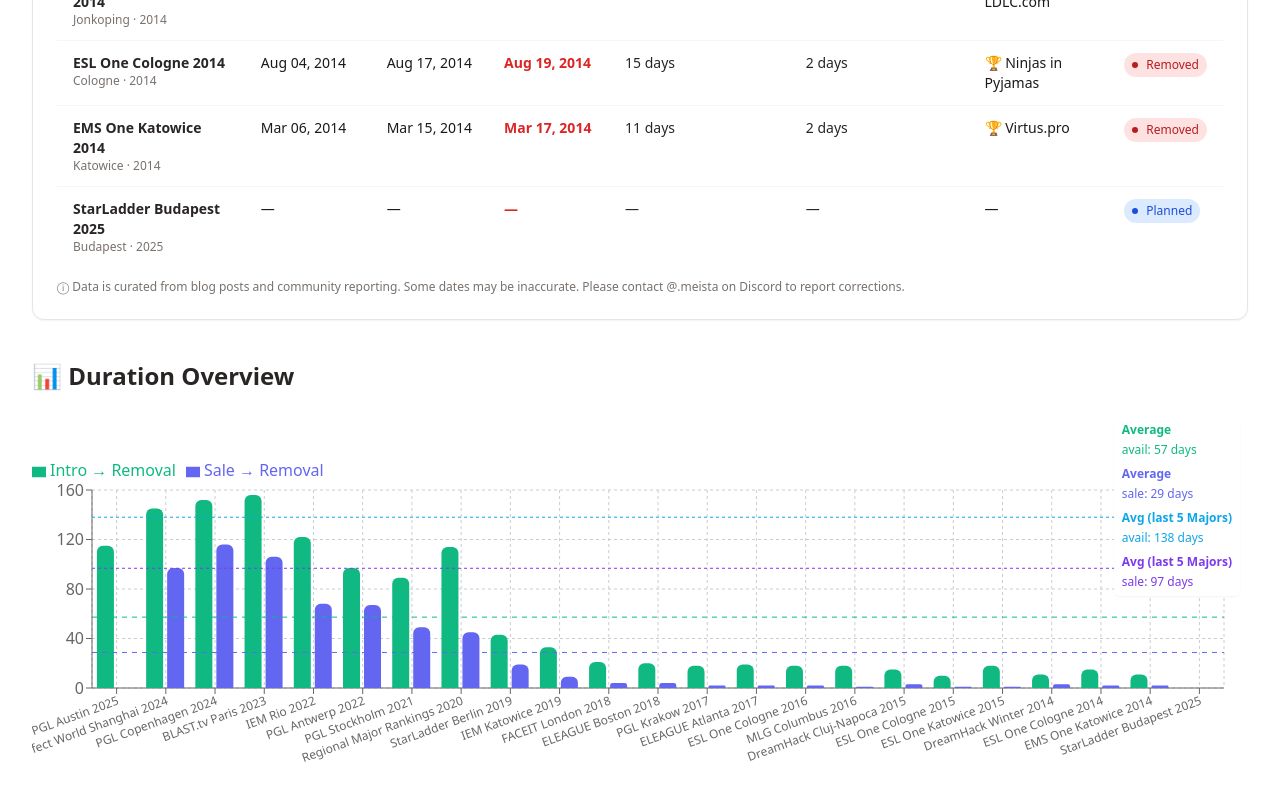
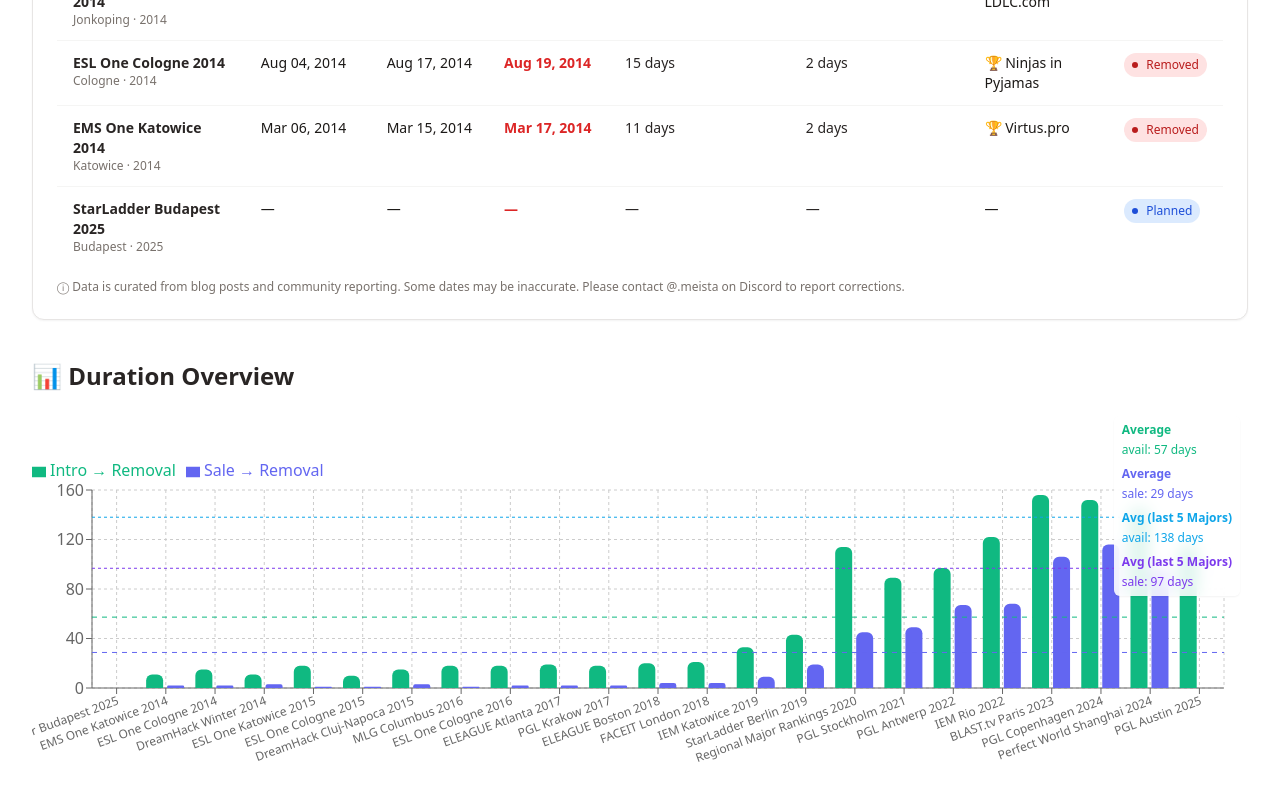
Before and after one commit to meistaGG/cs2-major-sale-tracker, a React (Vite) app: page / in a window 1280 px wide. Shown: the part 1647-2447 px from the top of the page. Built offline with nearby package versions, Linux system fonts and the light colour scheme.

Commit message:
Show chart data in ascending order instead of descending

```diff
--- a/src/app.tsx
+++ b/src/app.tsx
@@ -413,15 +413,18 @@
 
   // Graph data (use full set so averages are consistent)
   // Graph data (use filtered set so it follows the table)
-  const chartData = useMemo(
-    () =>
-      filtered.map((r) => ({
+  const chartData = useMemo(() => {
+    const parse = (d: string | null) =>
+      d ? new Date(d + "T00:00:00").getTime() : 0;
+
+    return [...filtered]
+      .sort((a, b) => parse(a.introduced) - parse(b.introduced)) // always ascending
+      .map((r) => ({
         major: r.major,
         availability: availabilityDays(r) ?? 0,
         saleDuration: diffDays(r.saleDate, r.removed) ?? 0,
-      })),
-    [filtered]
-  );
+      }));
+  }, [filtered]);
 
   const isNum = (v: number | null): v is number => v !== null;
 
```
